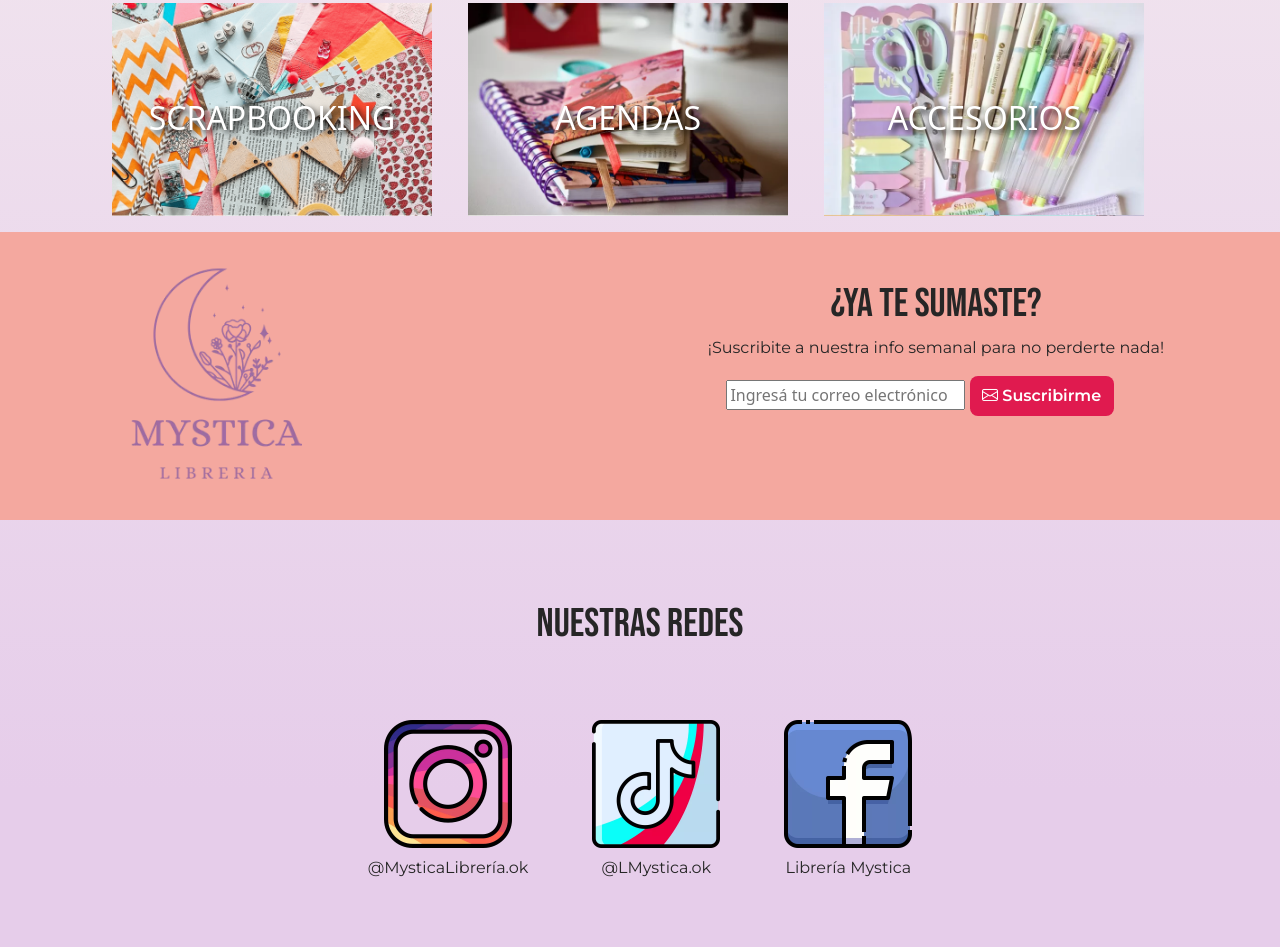
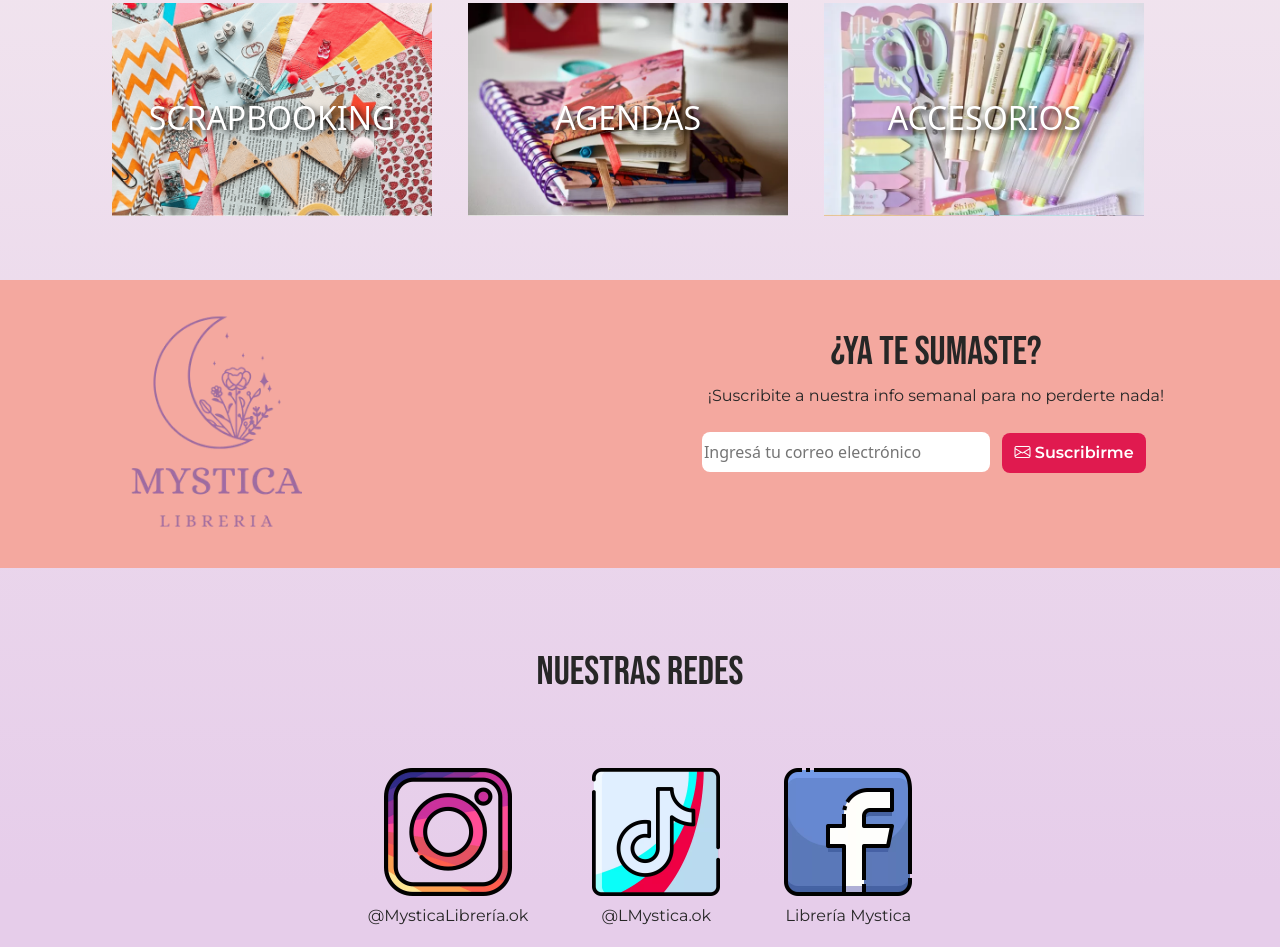
Before and after one commit to SchusterCA/Mystica-web, a website: page index.html in a window 1280 px wide. Shown: the part 1878-2825 px from the top of the page. Drawn offline with nearby package versions, Linux system fonts and the light colour scheme.

Commit message:
cambios-newsletter

```diff
--- a/scss/inicio/_inicio.scss
+++ b/scss/inicio/_inicio.scss
@@ -120,6 +120,7 @@ h1 {
 .container__newsletter {
   background-color: v.$colorbox;
   height: 18rem;
+  margin-top: 3rem;
 
   .newsletter__logo {
     width: 14rem;
@@ -176,6 +177,14 @@ h1 {
       width: 100%;
     }
   }
+}
+
+.input__news {
+  border: none;
+  border-radius: 0.5rem;
+  height: 2.5rem;
+  width: 18rem;
+  margin: 0.5rem;
 }
 
 .redes {
@@ -239,6 +248,7 @@ h1 {
 
 .container__marcas {
   background-color: v.$colorbox;
+  margin-bottom: 6rem;
 
   .marcas__img {
     width: 8rem;
```
Also changed, not shown: css/main.css, 1 other file.
